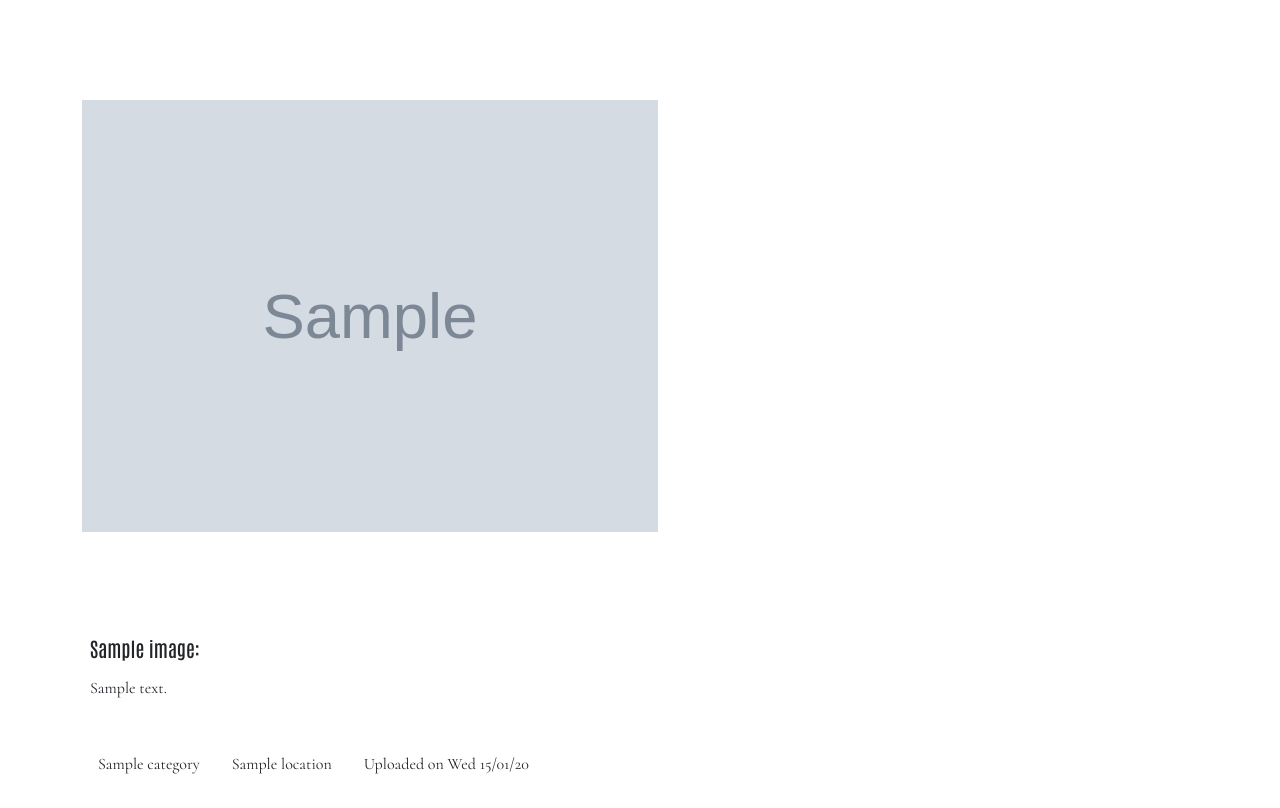
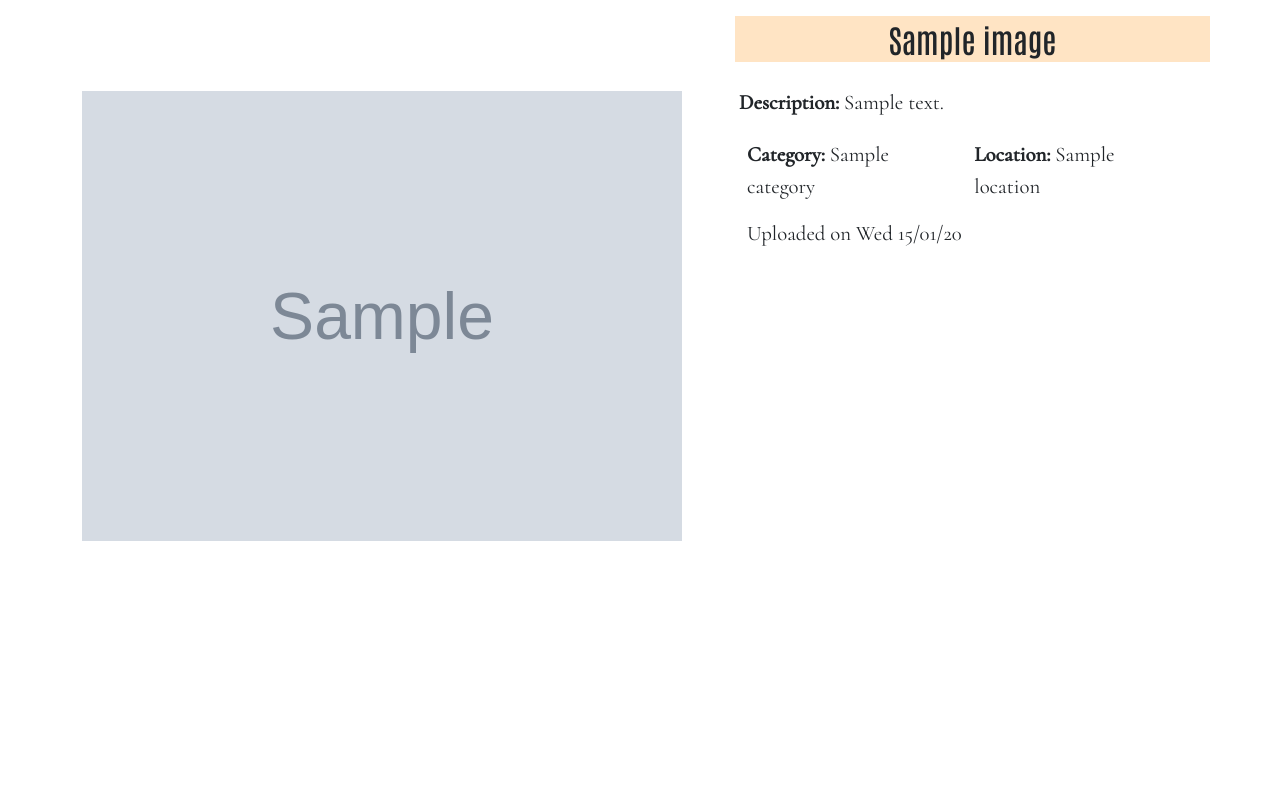
Before and after one commit to JosephatNgugi/Gallerio, a Django app: page /image/1 in a window 1280 px wide. Shown: the part 56-864 px from the top of the page. After the commit the page ends 597 px from the top, so only its background shows below. Run offline with Django 4.2, Linux system fonts and the light colour scheme; tables that the repository leaves empty hold one stand-in row (values such as "Sample post"); grey boxes marked "Sample" are stand-in pictures.

```diff
--- a/gallery/models.py
+++ b/gallery/models.py
@@ -1,4 +1,5 @@
 from django.db import models
+import cloudinary
 
 # Create your models here.
 def set_location_unknown():
@@ -16,7 +17,7 @@ def set_location_unknown():
 
 # Image Model
 class Image(models.Model):
-    image = models.ImageField(upload_to='images/')
+    image = models.ImageField('image file' ,upload_to='Gallery/images/')
     name = models.CharField(max_length=30)
     # user = models.ForeignKey(User, on_delete=models.CASCADE)
     description = models.CharField(max_length=200,blank=True)
--- a/gallery/templates/galleries/img_detail.html
+++ b/gallery/templates/galleries/img_detail.html
@@ -4,20 +4,26 @@
 
 <div class="container img_detail">
     <div class="row">
-        <img src="{{image.image.url}}" class="card-img" alt="{{image.name}}">
-    </div>
+        <div class="col-md-5">
+            <img src="{{image.image.url}}" class="card-img" alt="{{image.name}}">
+        </div>
+        <div class="col-md-2"></div>
+        <div class="col-md-5">
+            <div class="row">
+                <h5 class=" text-center header p-1">{{image.name}}</h5>
+                <p class="p-1"><strong>Description: </strong>{{image.description}}</p>
+            </div>
 
-    <div class="row flex">
-        <h5 class="p-1">{{image.name}}:</h5>
-        <p class="p-1">{{image.description}}</p>
-    </div>
-    <br>
+            <div>
+                <div class="flex">
+                    <p class="detail"><strong>Category: </strong>{{image.category}}</p>
+                    <p class="detail"><strong>Location: </strong>{{image.location}}</p>
+                </div>
+                <p>Uploaded on {{image.upload_date|date:"D d/m/y"}}</p>
 
+            </div>
+        </div>
 
-    <div class="flex">
-        <p class="detail">{{image.category}}</p>
-        <p class="detail">{{image.location}}</p>
-        <p>Uploaded on {{image.upload_date|date:"D d/m/y"}}</p>
     </div>
 
 </div>
--- a/gallery/templates/galleries/index.html
+++ b/gallery/templates/galleries/index.html
@@ -3,7 +3,7 @@
 
 <div class="container">
     {{block.super}}
-    <h2 class="text-center">WELCOME TO GALLERIO: The virtual photo album Experience</h2>
+    <h2 class="text-center header">WELCOME TO GALLERIO: The virtual photo album Experience</h2>
     <div class="row">
         {% for image in images %}
         <div class="col-xs-6 col-sm-6 col-md-4 col-lg-3">
--- a/requirements.txt
+++ b/requirements.txt
@@ -1,7 +1,9 @@
 asgiref==3.5.2
 backports.zoneinfo==0.2.1
 black==22.3.0
+certifi==2022.5.18.1
 click==8.1.3
+cloudinary==1.29.0
 dj-database-url==0.5.0
 Django==4.0.4
 django-heroku==0.3.1
@@ -12,7 +14,10 @@ Pillow==9.1.1
 platformdirs==2.5.2
 psycopg2==2.9.3
 python-decouple==3.6
+python-dotenv==0.20.0
+six==1.16.0
 sqlparse==0.4.2
 tomli==2.0.1
 typing-extensions==4.2.0
+urllib3==1.26.9
 whitenoise==6.1.0
--- a/static/css/styles.css
+++ b/static/css/styles.css
@@ -24,14 +24,30 @@ p,span{
 }
 .flex{
     display: inline-flex;
-    padding: 1rem;
-    align-items: center;
+    /* padding: 0.5rem; */
+    text-align: left;
 }
 .detail{
     margin-right: 2rem;
 }
 .img_detail{
     /* padding: 5rem; */
+    height: 100vh;
     padding-top: 1rem;
     align-items: center;
+    font-size: 1.3rem;
 }
+.img_detail .header{
+    font-size: 2rem;
+}
+.img_detail .card-body{
+    padding: 0.6rem;
+    border: 0.2rem solid silver;
+    object-fit: contain;
+}
+.header{
+    padding: 1.2rem;
+    margin-bottom: 1.3rem;
+    width: 100%;
+    background-color: bisque;
+}
```
Also changed, not shown: gallerio/settings.py (+27 -13 lines), gallery/migrations/0002_alter_image_image.py (added).
